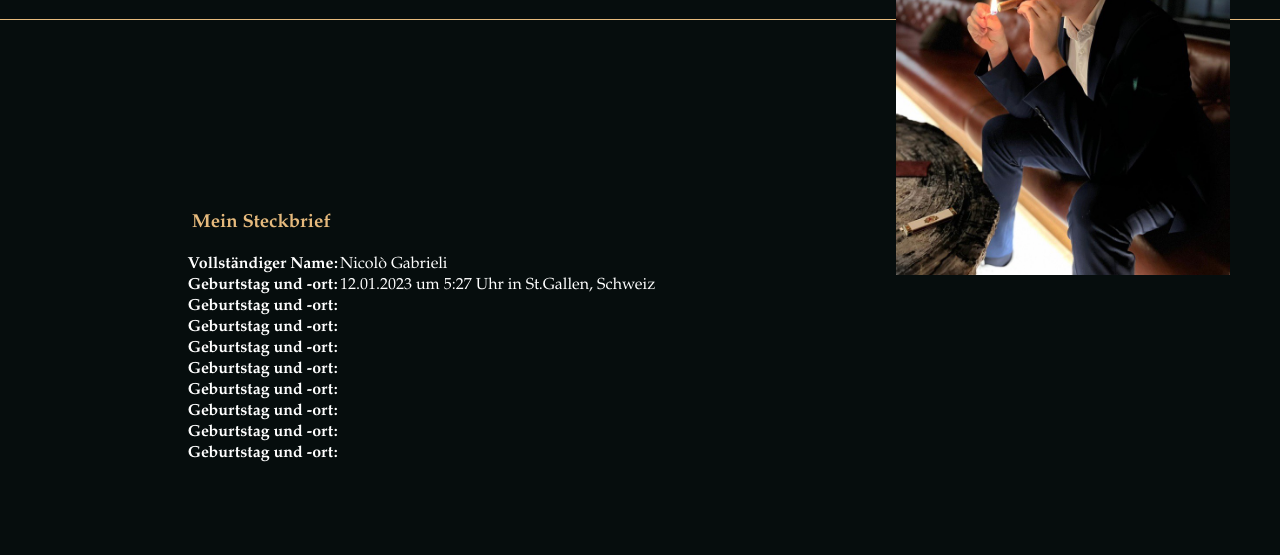
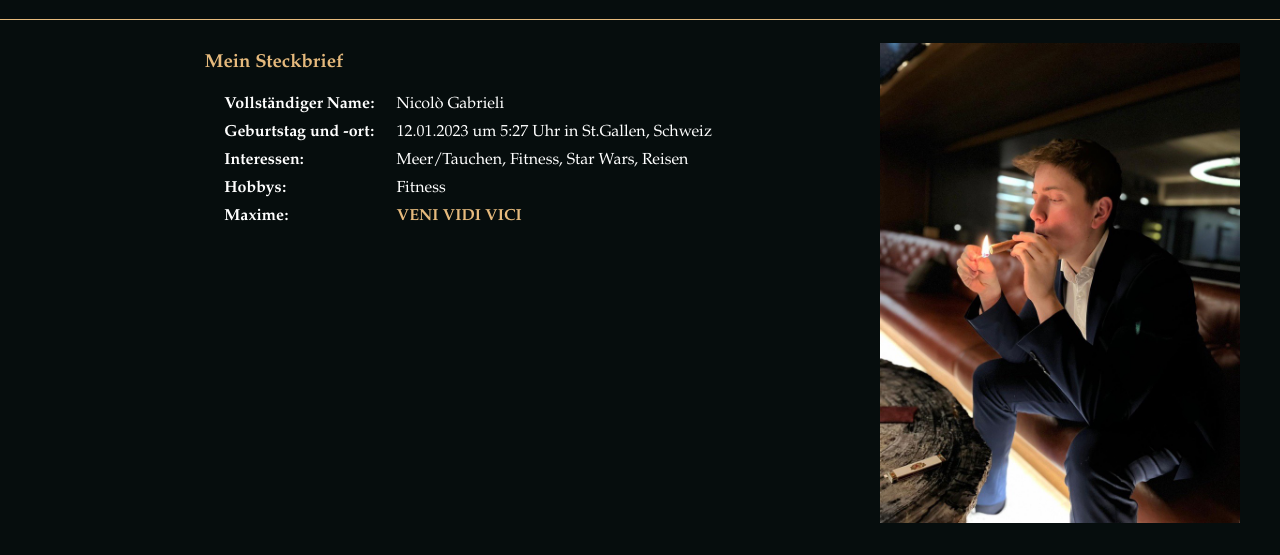
Before and after one commit to NicoloGabrieli/html_projekt_ng, a plain HTML site: page Uebermich.html in a window 1280 px wide. Shown: the part 245-800 px from the top of the page. Drawn offline with Linux system fonts and the light colour scheme.

Commit message:
uebermich

```diff
--- a/Uebermich.html
+++ b/Uebermich.html
@@ -5,6 +5,9 @@
     <meta http-equiv="X-UA-Compatible" content="IE=edge" />
     <meta name="viewport" content="width=device-width, initial-scale=1.0" />
     <title>Personal Webseite</title>
+  <style>
+
+  </style>
   </head>
   <body id="meinkorper">
     <link rel="stylesheet" href="styles.css" />
@@ -25,7 +28,7 @@
         <p id="center">Über Mich</p>
       </header>
     </div>
-    <div>
+    <div id="text">
       <h3 class="abschnitt">Mein Steckbrief</h3>
       <br />
       <table id="steckbrief">
@@ -38,36 +41,16 @@
           <td>12.01.2023 um 5:27 Uhr in St.Gallen, Schweiz</td>
         </tr>
         <tr>
-          <th>Geburtstag und -ort:</th>
-          <td></td>
+          <th>Interessen:</th>
+          <td>Meer/Tauchen, Fitness, Star Wars, Reisen</td>
         </tr>
         <tr>
-          <th>Geburtstag und -ort:</th>
-          <td></td>
+          <th>Hobbys:</th>
+          <td>Fitness</td>
         </tr>
         <tr>
-          <th>Geburtstag und -ort:</th>
-          <td></td>
-        </tr>
-        <tr>
-          <th>Geburtstag und -ort:</th>
-          <td></td>
-        </tr>
-        <tr>
-          <th>Geburtstag und -ort:</th>
-          <td></td>
-        </tr>
-        <tr>
-          <th>Geburtstag und -ort:</th>
-          <td></td>
-        </tr>
-        <tr>
-          <th>Geburtstag und -ort:</th>
-          <td></td>
-        </tr>
-        <tr>
-          <th>Geburtstag und -ort:</th>
-          <td></td>
+          <th>Maxime:</th>
+          <td id="caesar">VENI VIDI VICI</td>
         </tr>
       </table>
     </div>
--- a/styles.css
+++ b/styles.css
@@ -161,15 +161,14 @@ p {
   min-height: 100%;
   z-index: -99;
 }
-#ich {
+/* #ich {
   position: absolute;
-  top: 0;
+  top: 25%;
   right: 0;
   height: 65%;
-  width: 30%;
-  margin: 25px;
-  padding: 25px;
-}
+  width: 27.%;
+  margin: 25%;
+} */
 .abschnitt {
   color: #e6ba7d;
   margin-top: 15%;
@@ -194,3 +193,31 @@ body::-webkit-scrollbar-thumb {
   border-radius: 20px;
   border: 3px solid black;
 }
+
+#ich {
+  position: absolute;
+  top: 36%;
+  right: 3.1%;
+  height: 60%;
+  width: auto;
+}
+#text {
+  position: absolute;
+  top: 27.5%;
+  left: 10%;
+  padding-right: 20%;
+  white-space: nowrap;
+
+}
+th {
+  text-align: left;
+  font-weight: bold;
+}
+table th, table td {
+  padding-left: 20px;
+  padding-bottom: 7px;
+}
+#caesar{
+  color: #e6ba7d;
+  font-weight: bold;
+}
```
